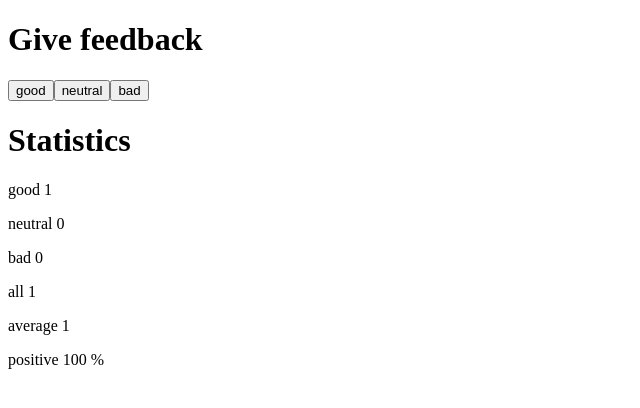
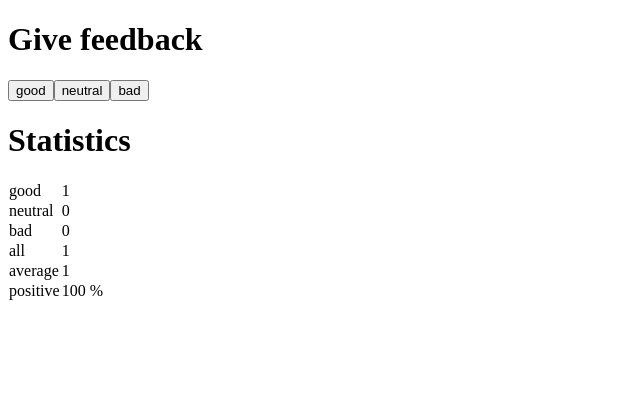
Before and after one commit to prajitlal4/fullstack-course, a React (Create React App) app in the folder part1/: page / in a window 1280 px wide. Both pictures are taken after a click on the button "good". Shown: the top 408 px of the page, without its empty margins (0-640 px from the left). Built offline with nearby package versions, Linux system fonts and the light colour scheme.

Commit message:
organised contents into table

```diff
--- a/part1/src/App2.js
+++ b/part1/src/App2.js
@@ -15,7 +15,10 @@ const StatisticLine = (props) => {
   const value = props.value
 
   return (
-    <p>{text} {value}</p>
+    <tr>
+      <td>{text}</td>
+      <td>{value}</td>
+    </tr>
   )
 }
 
```
